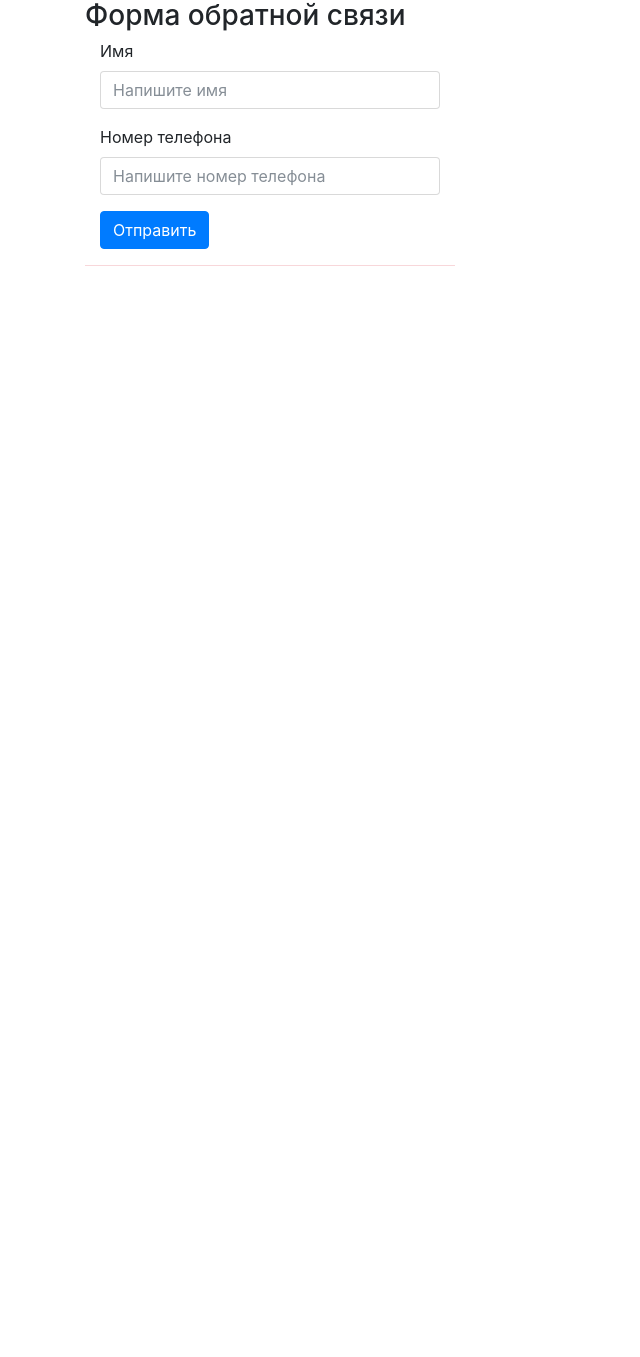
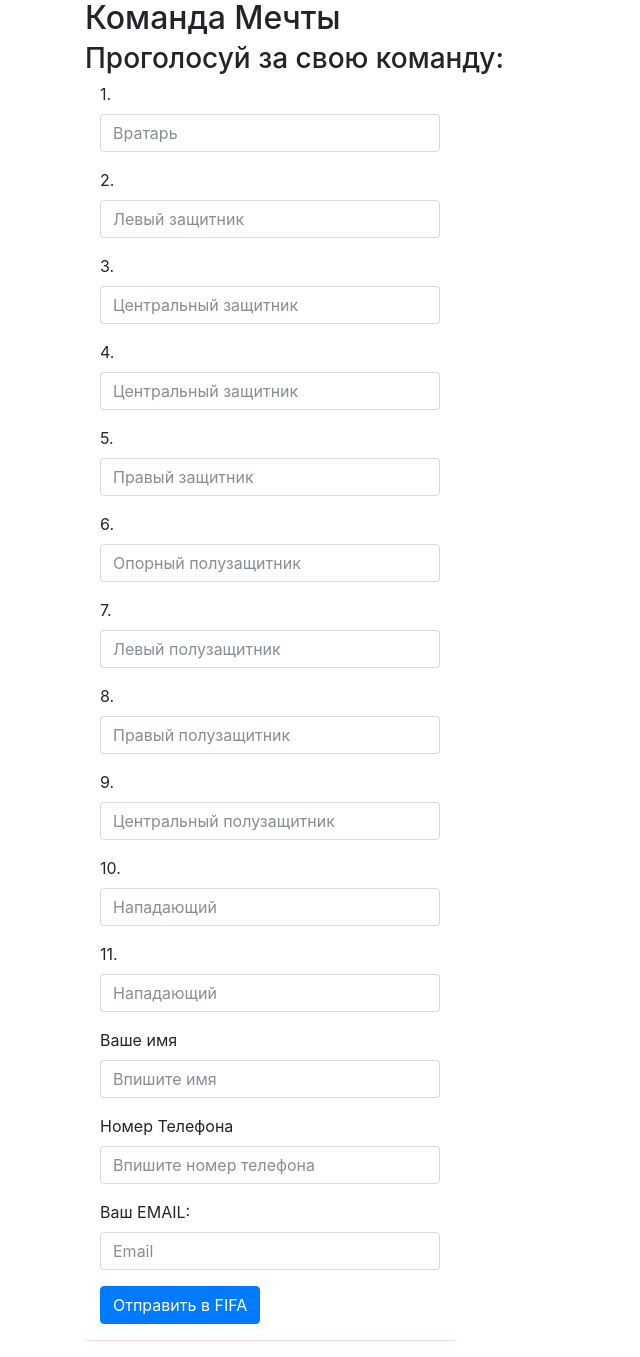
Before and after one commit to AirMaks/php, a PHP site: page / in a window 1280 px wide. Shown: the whole page, without its empty margins (0-640 px from the left). Before the commit the page ends 266 px from the top, so only its background shows below. Run offline with PHP 8.4, Linux system fonts and the light colour scheme.

Commit message:
golosovalka

```diff
--- a/index.php
+++ b/index.php
@@ -2,28 +2,28 @@
 
 $message = false;
 $error = false;
-if (isset($_REQUEST['name']) and isset($_REQUEST['phone'])) {
+if (isset($_REQUEST['name']))
+{
 
     $name = $_REQUEST['name'];
-    $phone = $_REQUEST['phone'];
-    if (empty($name) || empty($phone)) {
-        $error = 'Заполните поля';
+    if (empty($name))
+    {
+        $error = 'Ваша команда не в полном составе! Кого-то забыли?';
     }
 
     else
 
         {
+            $row = 'Ваше имя, ' . $name .
+                PHP_EOL;
+            file_put_contents('./contacts.txt', $row, FILE_APPEND);
 
-        $row = 'Здравствуйте, ' . $name .
-            '. Ваш номер: ' . $phone . PHP_EOL;
-
-        file_put_contents('./contacts.txt', $row, FILE_APPEND);
-
-        $message = 'Спасибо! Мы с вами свяжемся.';
+        $message = 'Спасибо, что проголосовали!';
 
     }
 }
 ?>
+
 
 
 
@@ -36,10 +36,10 @@ if (isset($_REQUEST['name']) and isset($_REQUEST['phone'])) {
 </head>
 
 
-<div>
 <div class="container">
 
-<h3>Форма обратной связи</h3>
+<h2>Команда Мечты</h2>
+   <h3>Проголосуй за свою команду:</h3>
 <?php if ( $message) : ?>
 <?= $message ?>
 <?php else: ?>
@@ -48,31 +48,117 @@ if (isset($_REQUEST['name']) and isset($_REQUEST['phone'])) {
 
 
         <div class="form-group">
-            <label for="name" class="col-sm-2 control-label">Имя</label>
+            <label for="name" class="col-sm-2 control-label">1.</label>
             <div class="col-sm-4">
-                <input type="text" name="name" class="form-control"  placeholder="Напишите имя">
+                <input type="text" name="name" class="form-control"  placeholder="Вратарь">
             </div>
         </div>
 
 
 
         <div class="form-group">
-            <label for="phone" class="col-sm-2 control-label">Номер телефона</label>
+            <label for="name" class="col-sm-2 control-label">2.</label>
             <div class="col-sm-4">
-                <input type="text" class="form-control" name="phone" placeholder="Напишите номер телефона">
+                <input type="text" class="form-control" name="name" placeholder="Левый защитник">
+            </div>
+        </div>
+
+        <div class="form-group">
+            <label for="name" class="col-sm-2 control-label">3.</label>
+            <div class="col-sm-4">
+                <input type="text" class="form-control" name="name" placeholder="Центральный защитник">
+            </div>
+        </div>
+
+        <div class="form-group">
+            <label for="name" class="col-sm-2 control-label">4.</label>
+            <div class="col-sm-4">
+                <input type="text" class="form-control" name="name" placeholder="Центральный защитник">
+            </div>
+        </div>
+
+        <div class="form-group">
+            <label for="name" class="col-sm-2 control-label">5.</label>
+            <div class="col-sm-4">
+                <input type="text" class="form-control" name="name" placeholder="Правый защитник">
+            </div>
+        </div>
+
+        <div class="form-group">
+            <label for="name" class="col-sm-2 control-label">6.</label>
+            <div class="col-sm-4">
+                <input type="text" class="form-control" name="name" placeholder="Опорный полузащитник">
+            </div>
+        </div>
+
+        <div class="form-group">
+            <label for="name" class="col-sm-2 control-label">7.</label>
+            <div class="col-sm-4">
+                <input type="text" class="form-control" name="name" placeholder="Левый полузащитник">
+            </div>
+        </div>
+
+        <div class="form-group">
+            <label for="name" class="col-sm-2 control-label">8.</label>
+            <div class="col-sm-4">
+                <input type="text" class="form-control" name="name" placeholder="Правый полузащитник">
+            </div>
+        </div>
+
+        <div class="form-group">
+            <label for="name" class="col-sm-2 control-label">9.</label>
+            <div class="col-sm-4">
+                <input type="text" class="form-control" name="name" placeholder="Центральный полузащитник">
+            </div>
+        </div>
+
+        <div class="form-group">
+            <label for="name" class="col-sm-2 control-label">10.</label>
+            <div class="col-sm-4">
+                <input type="text" class="form-control" name="name" placeholder="Нападающий">
+            </div>
+        </div>
+
+        <div class="form-group">
+            <label for="name" class="col-sm-2 control-label">11.</label>
+            <div class="col-sm-4">
+                <input type="text" class="form-control" name="name" placeholder="Нападающий">
+            </div>
+        </div>
+
+        <div class="form-group">
+            <label for="name" class="col-sm-2 control-label">Ваше имя</label>
+            <div class="col-sm-4">
+                <input type="text" class="form-control" name="name" placeholder="Впишите имя">
+            </div>
+        </div>
+
+        <div class="form-group">
+            <label for="name" class="col-sm-2 control-label">Номер Телефона</label>
+            <div class="col-sm-4">
+                <input type="text" class="form-control" name="phone" placeholder="Впишите номер телефона">
+            </div>
+        </div>
+
+        <div class="form-group">
+            <label for="name" class="col-sm-2 control-label">Ваш EMAIL:</label>
+            <div class="col-sm-4">
+
+                <input type="text" class="form-control" name="personal[email]" placeholder="Email">
+            </div>
+        </div>
+
+        <div class="form-group">
+            <div class="col-sm-offset-2 col-sm-10">
+                <button type="submit" class="btn btn-primary">Отправить в FIFA</button>
             </div>
         </div>
 
 
-
-        <div class="form-group">
-            <div class="col-sm-offset-2 col-sm-10">
-                <button type="submit" class="btn btn-primary">Отправить</button>
-            </div>
-        </div>
         <p class="alert-danger col-md-4"><?= $error ?></p>
 
     </form>
+
 
 <?php  endif; ?>
 </div>
```
Also changed, not shown: contacts.txt (+12 -16 lines).
